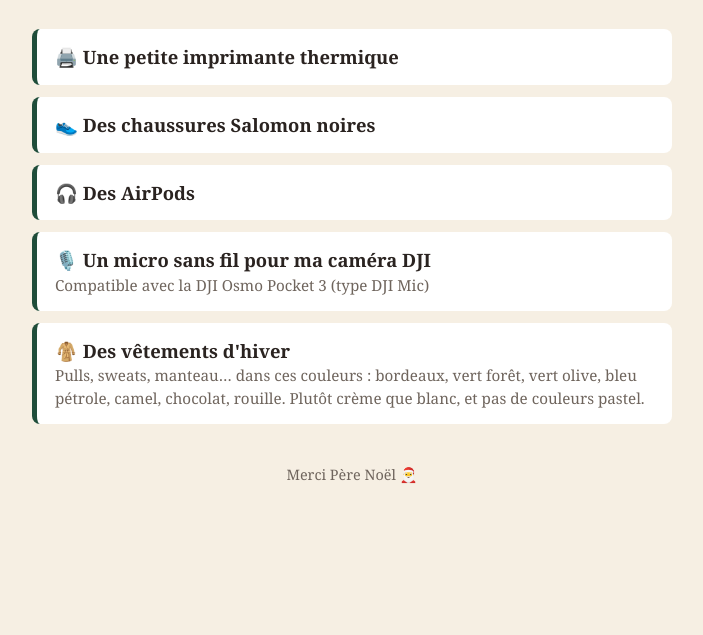
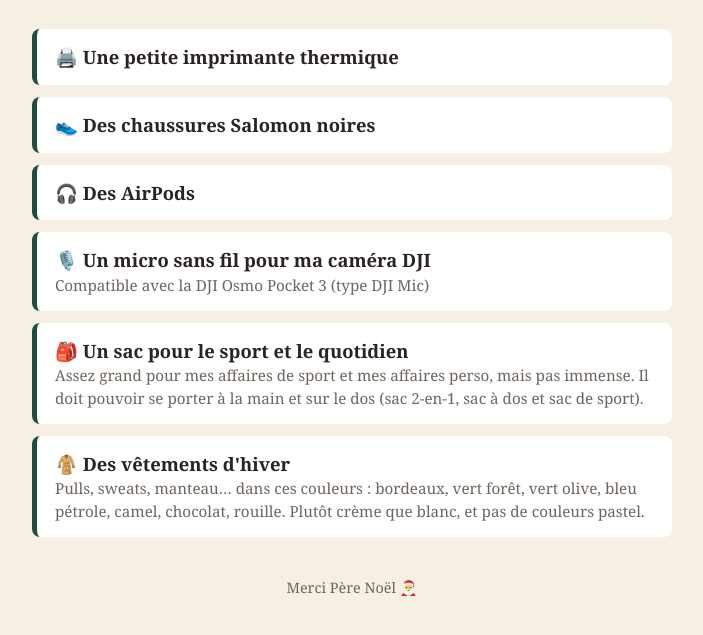
Before and after one commit to Thavissay/Liste-Noel-Thomas, a plain HTML site: page index.html in a window 1280 px wide. Shown: the part 159-794 px from the top of the page, without its empty margins (288-991 px from the left). Drawn offline with Linux system fonts and the light colour scheme.

Commit message:
Ajout : sac sport et quotidien 2-en-1
Co-Authored-By: Claude Opus 5.5 <noreply@anthropic.com>
Claude-Session: https://claude.ai/code/session_01SMM1snUFEU974V1VfuuQqM

```diff
--- a/index.html
+++ b/index.html
@@ -57,6 +57,11 @@
   </li>
 
   <li>
+    <div class="nom">🎒 Un sac pour le sport et le quotidien</div>
+    <div class="infos">Assez grand pour mes affaires de sport et mes affaires perso, mais pas immense. Il doit pouvoir se porter à la main et sur le dos (sac 2-en-1, sac à dos et sac de sport).</div>
+  </li>
+
+  <li>
     <div class="nom">🧥 Des vêtements d'hiver</div>
     <div class="infos">Pulls, sweats, manteau… dans ces couleurs : bordeaux, vert forêt, vert olive, bleu pétrole, camel, chocolat, rouille. Plutôt crème que blanc, et pas de couleurs pastel.</div>
   </li>
```
